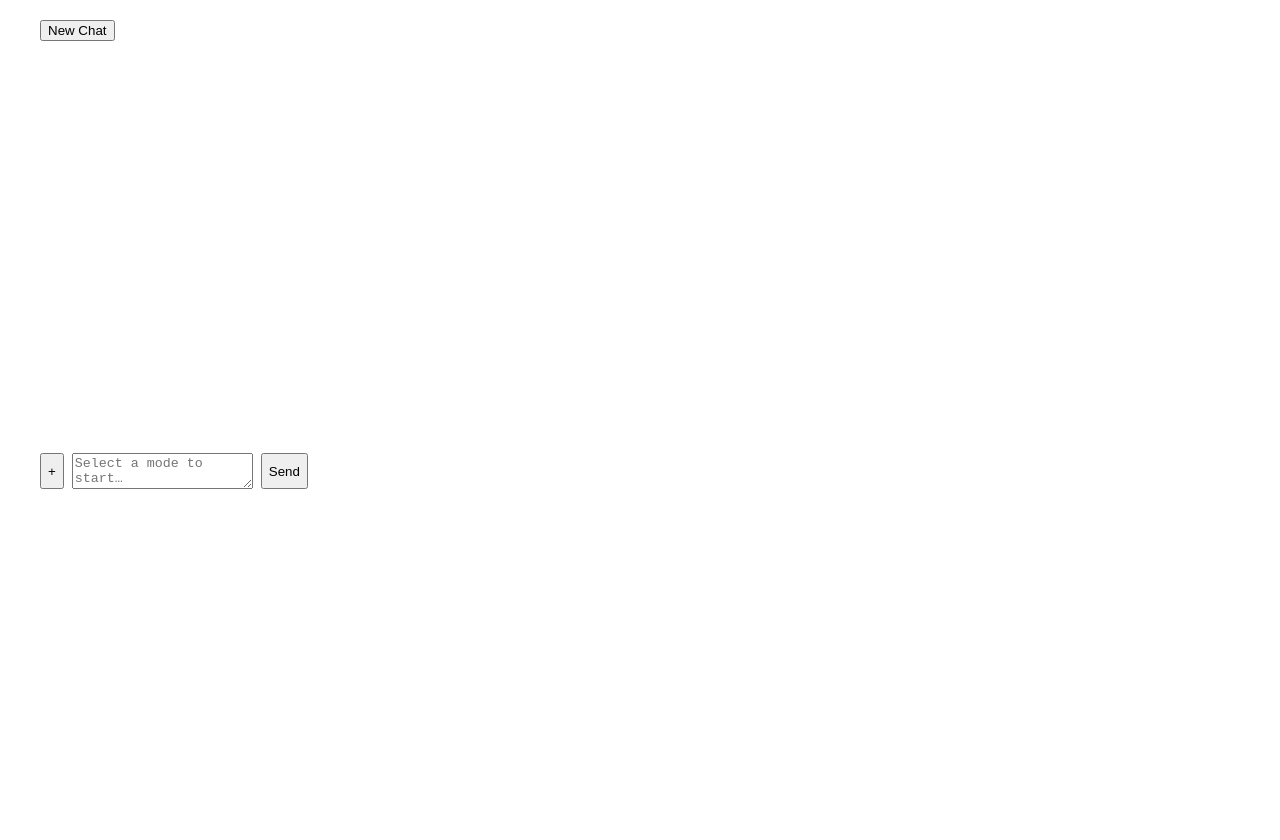
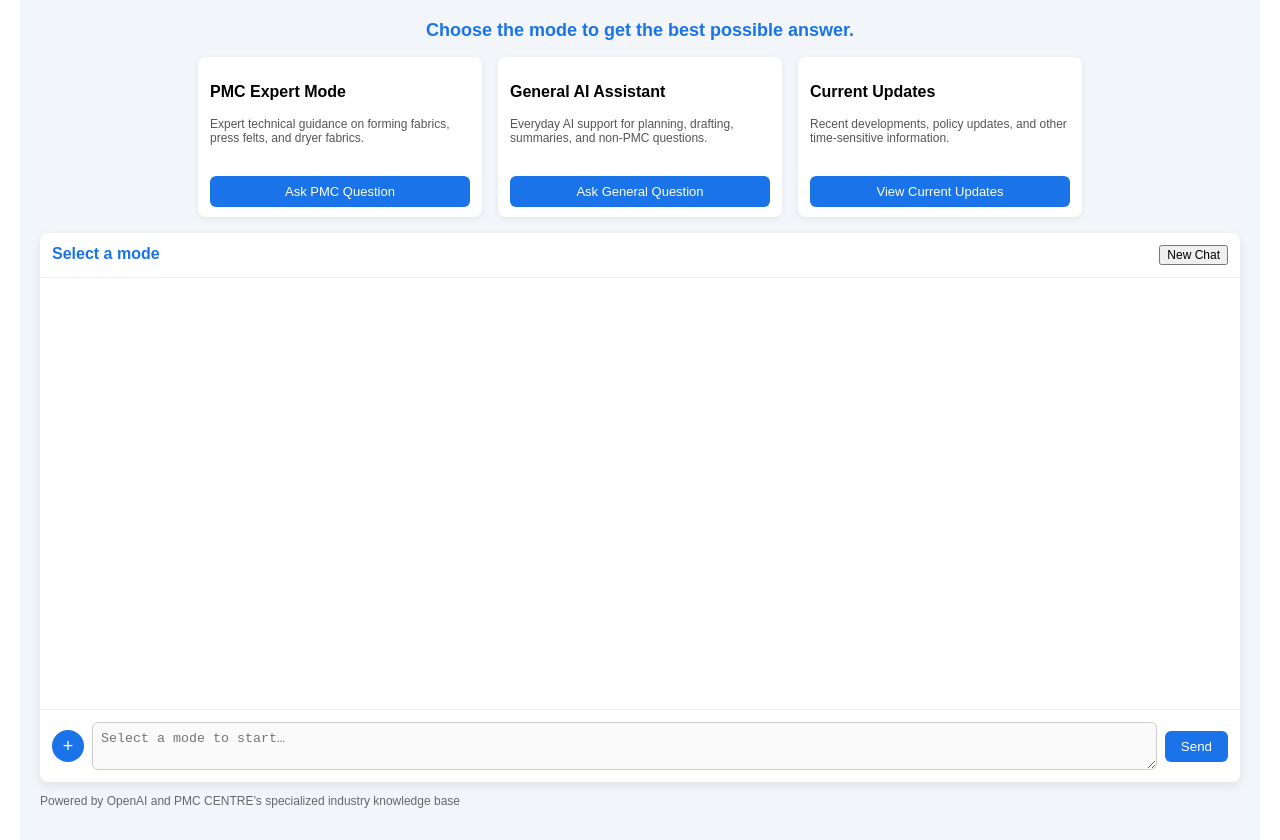
Before and after one commit to support231/pmc-centre-ai-clean-ui, a Next.js app: page / in a window 1280 px wide. Before the commit the page ends 800 px from the top, so only its background shows below. Built offline with nearby package versions, Linux system fonts and the light colour scheme.

Commit message:
Update page.tsx: restoring

```diff
--- a/app/page.tsx
+++ b/app/page.tsx
@@ -7,11 +7,11 @@ type Mode = "PMC" | "GENERAL" | "LIVE" | "";
 type ChatMessage = {
   role: "user" | "assistant";
   content: string;
-  file?: {
-    name: string;
-    type: string;
 };
-};
+
+/* =======================
+   FILE TYPE CONTROL
+   ======================= */
 
 const ALLOWED_MIME_TYPES = [
   "application/pdf",
@@ -23,7 +23,12 @@ const ALLOWED_MIME_TYPES = [
 ];
 
 const BLOCKED_FILE_MESSAGE =
-  "Excel and PowerPoint files are not supported. Please upload PDF, Word, text, or image files.";
+  "Excel and PowerPoint files are not supported. " +
+  "Please upload PDF, Word, text, or image files.";
+
+/* =======================
+   MAIN COMPONENT
+   ======================= */
 
 export default function Home() {
   const [mode, setMode] = useState<Mode>("");
@@ -36,9 +41,17 @@ export default function Home() {
   const fileInputRef = useRef<HTMLInputElement>(null);
   const chatEndRef = useRef<HTMLDivElement>(null);
 
+  /* =======================
+     AUTO SCROLL
+     ======================= */
+
   useEffect(() => {
     chatEndRef.current?.scrollIntoView({ behavior: "smooth" });
   }, [messages, loading]);
+
+  /* =======================
+     MODE / CHAT RESET
+     ======================= */
 
   function onModeChange(m: Mode) {
     setMode(m);
@@ -55,6 +68,10 @@ export default function Home() {
     if (fileInputRef.current) fileInputRef.current.value = "";
   }
 
+  /* =======================
+     FILE HANDLING
+     ======================= */
+
   function onFileSelect(e: React.ChangeEvent<HTMLInputElement>) {
     const file = e.target.files?.[0];
     if (!file) return;
@@ -68,26 +85,26 @@ export default function Home() {
     setSelectedFile(file);
   }
 
+  function removeFile() {
+    setSelectedFile(null);
+    if (fileInputRef.current) fileInputRef.current.value = "";
+  }
+
+  /* =======================
+     SEND MESSAGE
+     ======================= */
+
   async function sendMessage() {
     if (!input.trim() || !mode) return;
 
-    // 🔒 freeze file reference
-    const fileForThisMessage = selectedFile;
-
-    const userMessage: ChatMessage = {
+    const userMsg: ChatMessage = {
       role: "user",
       content: input.trim(),
-      file: fileForThisMessage
-        ? { name: fileForThisMessage.name, type: fileForThisMessage.type }
-        : undefined,
     };
 
-    const updatedMessages = [...messages, userMessage];
+    const updatedMessages = [...messages, userMsg];
     setMessages(updatedMessages);
-
     setInput("");
-    setSelectedFile(null);
-    if (fileInputRef.current) fileInputRef.current.value = "";
     setLoading(true);
 
     try {
@@ -104,13 +121,18 @@ export default function Home() {
       formData.append("question", contextText);
       formData.append("mode", mode);
 
-      if (fileForThisMessage) {
-        formData.append("file", fileForThisMessage);
+      if (selectedFile) {
+        formData.append("file", selectedFile);
+        setSelectedFile(null);
+        if (fileInputRef.current) fileInputRef.current.value = "";
       }
 
       const res = await fetch(
         `${process.env.NEXT_PUBLIC_PMC_BACKEND_URL}/ask`,
-        { method: "POST", body: formData }
+        {
+          method: "POST",
+          body: formData,
+        }
       );
 
       const data = await res.json();
@@ -128,7 +150,7 @@ export default function Home() {
         {
           role: "assistant",
           content:
-            "I had trouble processing that request. Could you clarify what you want me to do?",
+            "A temporary error occurred. Please try again.",
         },
       ]);
     } finally {
@@ -136,9 +158,14 @@ export default function Home() {
     }
   }
 
+  /* =======================
+     EDIT / COPY
+     ======================= */
+
   function editMessage(index: number) {
     const msg = messages[index];
     if (msg.role !== "user") return;
+
     setInput(msg.content);
     setMessages(messages.slice(0, index));
   }
@@ -156,27 +183,163 @@ export default function Home() {
 
   function placeholderText() {
     if (mode === "PMC")
-      return "Ask a Paper Machine Clothing question…";
+      return "Ask a Paper Machine Clothing question (forming, felt, dryer fabrics)…";
     if (mode === "GENERAL")
-      return "Ask a general question…";
+      return "Ask a general question, create plans, drafts, summaries…";
     if (mode === "LIVE")
-      return "Ask about recent updates…";
+      return "Ask about recent announcements or current events…";
     return "Select a mode to start…";
   }
 
+  /* =======================
+     UI
+     ======================= */
+
   return (
-    <main style={{ padding: 20, maxWidth: 1200, margin: "0 auto" }}>
-      <div style={{ marginBottom: 12 }}>
-        <button onClick={startNewChat}>New Chat</button>
+    <main
+      style={{
+        padding: 20,
+        maxWidth: 1200,
+        margin: "0 auto",
+        background: "#f2f6fb",
+        height: "100vh",
+        display: "flex",
+        flexDirection: "column",
+      }}
+    >
+      {/* HEADER */}
+      <div
+        style={{
+          textAlign: "center",
+          fontSize: 18,
+          fontWeight: 600,
+          marginBottom: 16,
+          color: "#1a73e8",
+        }}
+      >
+        Choose the mode to get the best possible answer.
       </div>
 
-      <div style={{ minHeight: 400 }}>
+      {/* MODE CARDS */}
+      <div
+        style={{
+          display: "flex",
+          gap: 16,
+          justifyContent: "center",
+          flexWrap: "wrap",
+          marginBottom: 16,
+        }}
+      >
+        {modeCard(
+          "PMC Expert Mode",
+          "Expert technical guidance on forming fabrics, press felts, and dryer fabrics.",
+          "Ask PMC Question",
+          "PMC",
+          mode,
+          onModeChange
+        )}
+
+        {modeCard(
+          "General AI Assistant",
+          "Everyday AI support for planning, drafting, summaries, and non-PMC questions.",
+          "Ask General Question",
+          "GENERAL",
+          mode,
+          onModeChange
+        )}
+
+        {modeCard(
+          "Current Updates",
+          "Recent developments, policy updates, and other time-sensitive information.",
+          "View Current Updates",
+          "LIVE",
+          mode,
+          onModeChange
+        )}
+      </div>
+
+      {/* CHAT CONTAINER */}
+      <div
+        style={{
+          background: "#ffffff",
+          borderRadius: 8,
+          boxShadow: "0 4px 12px rgba(0,0,0,0.08)",
+          display: "flex",
+          flexDirection: "column",
+          flex: 1,
+        }}
+      >
+        {/* TOOLBAR */}
+        <div
+          style={{
+            padding: 12,
+            display: "flex",
+            justifyContent: "space-between",
+            borderBottom: "1px solid #eee",
+          }}
+        >
+          <strong style={{ color: "#1a73e8" }}>
+            {mode ? `Mode: ${mode}` : "Select a mode"}
+          </strong>
+
+          <button onClick={startNewChat} style={{ fontSize: 12 }}>
+            New Chat
+          </button>
+        </div>
+
+        {/* SELECTED FILE PREVIEW */}
+        {selectedFile && (
+          <div
+            style={{
+              fontSize: 12,
+              padding: "6px 12px",
+              background: "#eef3fb",
+              display: "flex",
+              justifyContent: "space-between",
+              alignItems: "center",
+              borderBottom: "1px solid #ddd",
+            }}
+          >
+            <span>📎 {selectedFile.name}</span>
+            <button
+              onClick={removeFile}
+              style={{
+                fontSize: 11,
+                border: "none",
+                background: "transparent",
+                cursor: "pointer",
+              }}
+            >
+              Remove
+            </button>
+          </div>
+        )}
+
+        {/* CHAT MESSAGES */}
+        <div style={{ flex: 1, overflowY: "auto", padding: 12 }}>
           {messages.map((m, i) => (
-          <div key={i} style={{ marginBottom: 14 }}>
-            <div>
-              {m.file && <div>📎 {m.file.name}</div>}
-              <strong>{m.role === "user" ? "You" : "AI"}:</strong> {m.content}
+            <div
+              key={i}
+              style={{
+                textAlign: m.role === "user" ? "right" : "left",
+                marginBottom: 10,
+              }}
+            >
+              <div
+                style={{
+                  display: "inline-block",
+                  background:
+                    m.role === "user" ? "#e8f0fe" : "#f7f9fc",
+                  padding: 10,
+                  borderRadius: 6,
+                  maxWidth: "80%",
+                  whiteSpace: "pre-wrap",
+                }}
+              >
+                {m.content}
               </div>
+
+              <div style={{ fontSize: 12, marginTop: 2 }}>
                 {m.role === "user" && (
                   <button onClick={() => editMessage(i)}>✏️</button>
                 )}
@@ -184,20 +347,49 @@ export default function Home() {
                   <button onClick={() => copyMessage(m.content)}>📋</button>
                 )}
               </div>
+            </div>
           ))}
-        {loading && <div>Thinking…</div>}
+
+          {loading && (
+            <div style={{ fontSize: 12, color: "#666" }}>
+              Thinking…
+            </div>
+          )}
+
           <div ref={chatEndRef} />
         </div>
 
-      <div style={{ display: "flex", gap: 8 }}>
+        {/* INPUT BAR */}
+        <div
+          style={{
+            padding: 12,
+            borderTop: "1px solid #eee",
+            display: "flex",
+            gap: 8,
+            alignItems: "center",
+          }}
+        >
           <button
             onClick={() => {
               if (mode === "LIVE") {
-              alert("File upload not supported in Live mode.");
+                alert(
+                  "Current Updates mode does not support file upload. " +
+                    "Please switch to PMC Expert Mode or General AI Assistant."
+                );
                 return;
               }
               fileInputRef.current?.click();
             }}
+            style={{
+              ...uploadBtn,
+              opacity: mode === "LIVE" ? 0.5 : 1,
+              cursor: mode === "LIVE" ? "not-allowed" : "pointer",
+            }}
+            title={
+              mode === "LIVE"
+                ? "File upload not available in Current Updates"
+                : "Upload file"
+            }
           >
             +
           </button>
@@ -210,14 +402,106 @@ export default function Home() {
           />
 
           <textarea
+            rows={2}
+            style={{ ...textareaStyle, flex: 1 }}
+            placeholder={placeholderText()}
             value={input}
+            disabled={!mode || loading}
             onChange={(e) => setInput(e.target.value)}
             onKeyDown={handleKeyDown}
-          placeholder={placeholderText()}
           />
 
-        <button onClick={sendMessage}>Send</button>
+          <button
+            onClick={sendMessage}
+            disabled={!mode || loading || !input.trim()}
+            style={submitBtn}
+          >
+            Send
+          </button>
         </div>
+      </div>
+
+      <p style={{ marginTop: 12, fontSize: 12, color: "#666" }}>
+        Powered by OpenAI and PMC CENTRE’s specialized industry knowledge base
+      </p>
     </main>
   );
 }
+
+/* =======================
+   MODE CARD
+   ======================= */
+
+function modeCard(
+  title: string,
+  text: string,
+  btn: string,
+  value: Mode,
+  active: Mode,
+  setMode: (m: Mode) => void
+) {
+  return (
+    <div
+      style={{
+        width: 260,
+        minHeight: 140,
+        padding: "10px 12px",
+        borderRadius: 8,
+        background: active === value ? "#e8f0fe" : "#ffffff",
+        boxShadow: "0 2px 6px rgba(0,0,0,0.06)",
+        display: "flex",
+        flexDirection: "column",
+      }}
+    >
+      <h3 style={{ marginBottom: 4, fontSize: 16 }}>{title}</h3>
+      <p style={{ fontSize: 12, color: "#555", marginBottom: 8 }}>
+        {text}
+      </p>
+      <button
+        onClick={() => setMode(value)}
+        style={{
+          marginTop: "auto",
+          padding: "8px 0",
+          background: "#1a73e8",
+          color: "#fff",
+          border: "none",
+          borderRadius: 6,
+          fontSize: 13,
+        }}
+      >
+        {btn}
+      </button>
+    </div>
+  );
+}
+
+/* =======================
+   STYLES
+   ======================= */
+
+const textareaStyle = {
+  width: "100%",
+  padding: 8,
+  borderRadius: 6,
+  border: "1px solid #ccc",
+};
+
+const submitBtn = {
+  padding: "8px 16px",
+  background: "#1a73e8",
+  color: "#fff",
+  border: "none",
+  borderRadius: 6,
+  cursor: "pointer",
+};
+
+const uploadBtn = {
+  width: 32,
+  height: 32,
+  borderRadius: "50%",
+  background: "#1a73e8",
+  color: "#fff",
+  border: "none",
+  fontSize: 18,
+  cursor: "pointer",
+};
```
Lines whose indentation alone changed are shown as unchanged.
